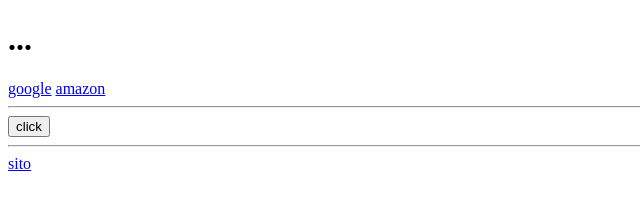
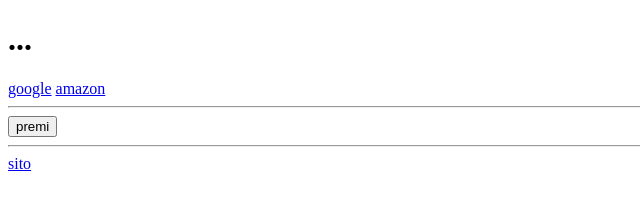
Before and after one commit to ludovicolc/ludovicolc.github.io, a plain HTML site: page index.html in a window 1280 px wide. Shown: the full height of the page, 0-640 px from the left. Drawn offline with Linux system fonts and the light colour scheme.

Commit message:
Update index.html

```diff
--- a/index.html
+++ b/index.html
@@ -23,7 +23,7 @@
     <a href="https://www.amazon.it/?tag=wwwbingcom07-21&ref=pd_sl_7qhc95m3oa_e&adgrpid=1233652364972904&hvadid=77103437818587&hvnetw=o&hvqmt=e&hvbmt=be&hvdev=c&hvlocint=&hvlocphy=1883&hvtargid=kwd-77103517078644:loc-93&hydadcr=10841_1834695" target="_blank">amazon</a>
     </div>
     <hr>
-    <button id='prova'>click</button>
+    <button id='prova'>premi</button>
     <hr>
     <a href="https://www.bing.com/search?q=a+tag+html+new+tab&qs=UT&pq=a+tag+html+new+&sc=3-15&cvid=6B15F04EBACC41ECB9A9E154A144774B&FORM=QBRE&sp=1&ghc=2&lq=0" target="_blank">sito</a>
 </body>
```
